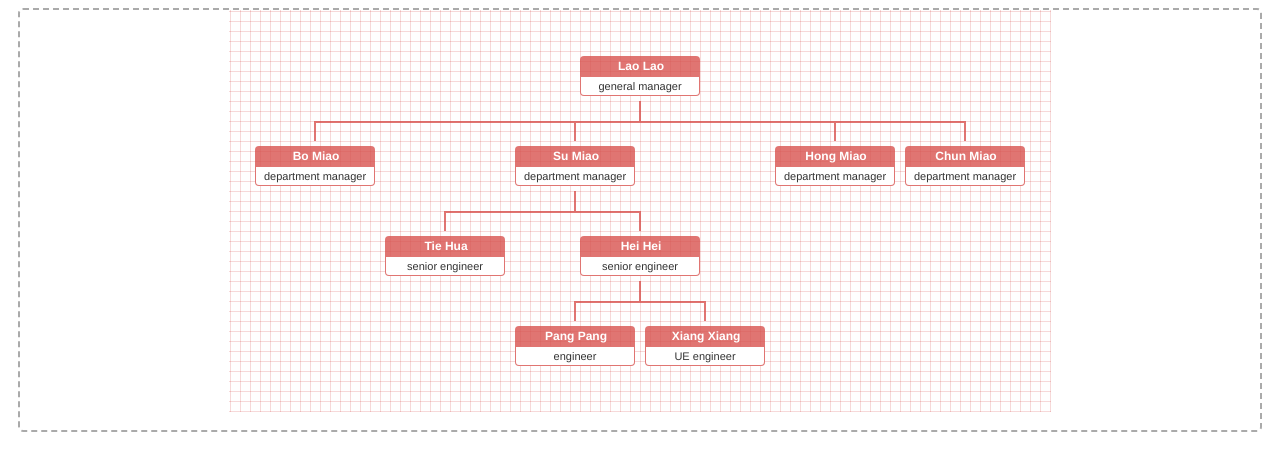
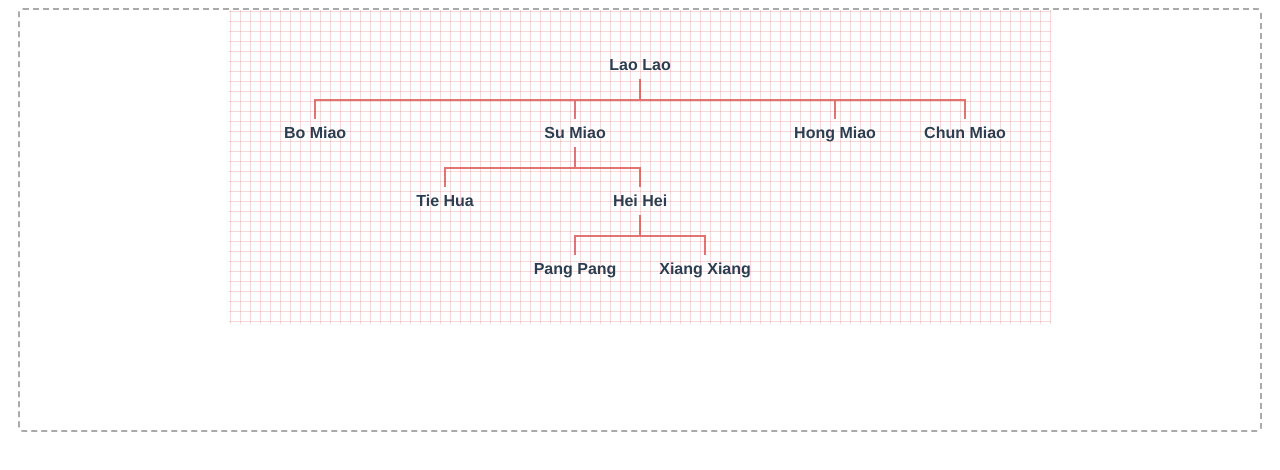
Before and after one commit to dabeng/vue-orgchart, a Vue app: page / in a window 1280 px wide. Shown: the top 470 px of the page. Built offline with nearby package versions, Linux system fonts and the light colour scheme.

Commit message:
add scoped slot

```diff
--- a/src/App.vue
+++ b/src/App.vue
@@ -1,6 +1,10 @@
 <template>
   <div id="app">
-    <org-chart :datasource="ds"></org-chart>
+    <org-chart :datasource="ds">
+      <template slot-scope="{ nodeData }">
+        <b @click="selectNode(nodeData)">{{ nodeData.name }}</b>
+      </template>
+    </org-chart>
   </div>
 </template>
 
@@ -36,6 +40,11 @@ export default {
         ]
       }
     }
+  },
+  methods: {
+    selectNode (nodeData) {
+      alert('node ' + nodeData.name + ' is selected')
+    }
   }
 }
 </script>
--- a/src/components/OrganizationChartContainer.vue
+++ b/src/components/OrganizationChartContainer.vue
@@ -1,5 +1,5 @@
 <template>
-  <div
+  <div v-bind="{ scopedSlots: $scopedSlots }"
     class="orgchart-container"
     @wheel="zoom && zoomHandler($event)"
     @mouseup="pan && panning && panEndHandler($event)">
@@ -8,7 +8,11 @@
       :style="{ transform: transformVal, cursor: cursorVal }"
       @mousedown="pan && panStartHandler($event)"
       @mousemove="pan && panning && panHandler($event)">
-      <organization-chart-node :datasource="datasource"></organization-chart-node>
+      <organization-chart-node :datasource="datasource">
+        <template v-for="slot in Object.keys($scopedSlots)" :slot="slot" slot-scope="scope">
+          <slot :name="slot" v-bind="scope"/>
+        </template>
+      </organization-chart-node>
     </div>
   </div>
 </template>
--- a/src/components/OrganizationChartNode.vue
+++ b/src/components/OrganizationChartNode.vue
@@ -3,12 +3,13 @@
     <tr>
      <td :colspan="datasource.children && datasource.children.length ? datasource.children.length*2 : null">
       <div class="node">
+        <slot :node-data="datasource">
           <div class="title">
             <i class="fa fa-users symbol"></i>
             {{ datasource.name }}
           </div>
           <div class="content">{{ datasource.title }}</div>
-        <i class="edge verticalEdge bottomEdge fa"></i>
+        </slot>
       </div>
      </td>
     </tr>
@@ -28,7 +29,11 @@
       </tr>
       <tr class="nodes">
         <td colspan="2" v-for="child in datasource.children" :key="child.id">
-          <node :datasource="child"></node>
+          <node :datasource="child">
+            <template v-for="slot in Object.keys($scopedSlots)" :slot="slot" slot-scope="scope">
+              <slot :name="slot" v-bind="scope"/>
+            </template>
+          </node>
         </td>
       </tr>
     </template>
```
Lines whose indentation alone changed are shown as unchanged.
